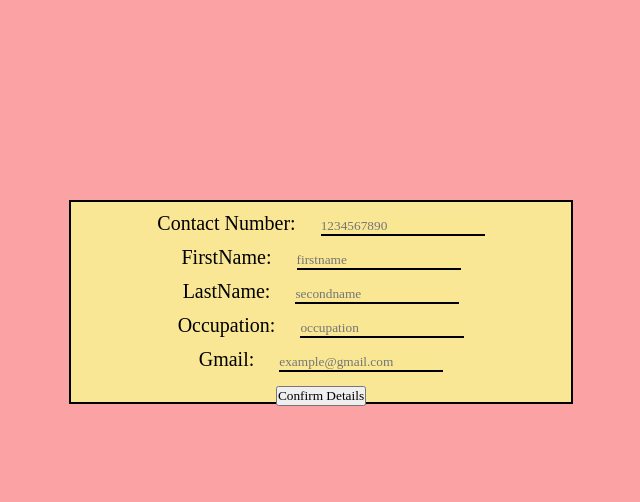
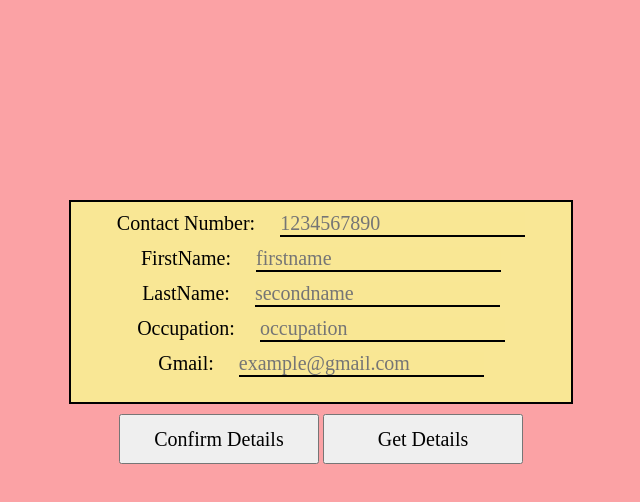
Before and after one commit to RonitBaranwal/ContactBook, a website: page public/index.html in a window 1280 px wide. Both pictures are taken after a click on the button "Confirm Details". Shown: the whole page, without its empty margins (319-959 px from the left). Drawn offline with Linux system fonts and the light colour scheme; no server answers.

Commit message:
yes another commit done today

```diff
--- a/package.json
+++ b/package.json
@@ -1,6 +1,7 @@
 {
     "dependencies": {
-        "express": "^4.18.2"
+        "express": "^4.18.2",
+        "mongodb": "^5.7.0"
     },
     "scripts": {
         "start": "node server.js"
@@ -8,7 +9,6 @@
     "name": "contactbook",
     "version": "1.0.0",
     "main": "server.js",
-    "devDependencies": {},
     "keywords": [],
     "author": "Ronit Kumar Baranwal",
     "license": "ISC",
--- /dev/null
+++ b/public/detail.css
@@ -0,0 +1,64 @@
+.container{
+  width: 400px;
+  text-align: center;
+}
+body{
+  display: flex;
+  align-items: center;
+  justify-content: center;
+  margin-top:250px ;
+  font-size: 24px;
+  background-color: brown;
+}
+input{
+  font-size: 20px;
+  border: none;
+}
+input:focus{
+  outline: none;
+}
+
+button {
+  animation: wiggle 2s linear infinite;
+}
+
+/* Keyframes */
+@keyframes wiggle {
+  0%, 7% {
+    transform: rotateZ(0);
+  }
+  15% {
+    transform: rotateZ(-15deg);
+  }
+  20% {
+    transform: rotateZ(10deg);
+  }
+  25% {
+    transform: rotateZ(-10deg);
+  }
+  30% {
+    transform: rotateZ(6deg);
+  }
+  35% {
+    transform: rotateZ(-4deg);
+  }
+  40%, 100% {
+    transform: rotateZ(0);
+  }
+}
+button {
+
+  margin-top: 20px;
+  height: 2em;
+  width: 3.5em;
+
+  background: #444;
+  background: linear-gradient(top, #555, #333);
+  border: none;
+  border-top: 3px solid orange;
+  border-radius: 0 0 0.2em 0.2em;
+  color: #fff;
+  font-family: Helvetica, Arial, Sans-serif;
+  font-size: 1em;
+  transform-origin: 50% 5em;
+}
--- a/public/index.html
+++ b/public/index.html
@@ -7,7 +7,7 @@
             content="width=device-width, initial-scale=1.0"
         />
         <title>Welcome to Contact Book</title>
-        <script src="script.js"></script>
+        <script src="script.js" defer></script>
         <link
             rel="stylesheet"
             href="style.css"
@@ -15,7 +15,6 @@
     </head>
     <body>
         <div class="container">
-
             <div class="contact">
                 <label
                     >Contact Number:
@@ -24,6 +23,8 @@
                         id="contacttxt"
                         placeholder="1234567890"
                         required
+                        minlength="10"
+                        maxlength="10"
                 /></label>
             </div>
             <div class="name">
@@ -67,12 +68,18 @@
                             placeholder="example@gmail.com"
                     /></label>
                 </div>
-                <div class="sub">
-                    <button id="submit">
-                        Confirm Details
-                    </button>
-                </div>
+
             </div>
+        </div>
+        <div class="sub">
+            <button id="submit">
+                Confirm Details
+            </button>
+            <a href="getDetails.html">
+            <button id="getdetails">
+                Get Details
+            </button>
+        </a>
         </div>
     </body>
 </html>
--- a/public/script.js
+++ b/public/script.js
@@ -1,5 +1,35 @@
 const contact = document.getElementById('contacttxt');
 const firstName = document.getElementById('firstnametxt');
 const secondName = document.getElementById('secondnametxt');
-const gmail = document.getElementById('gmail.txt');
+const gmail = document.getElementById('gmailtxt');
+
 const occupation = document.getElementById('occupationtxt');
+const submitBtn = document.getElementById('submit')
+console.log(submitBtn);
+const baseUrl = 'http://127.0.0.1:7000/info';
+const postInfo = async (e) => {
+  e.preventDefault();
+  const data = {
+    "ContactNumber": document.getElementById('contacttxt').value,
+    "FirstName": document.getElementById('firstnametxt').value,
+    'SecondName': document.getElementById('secondnametxt').value,
+    'Occupation': document.getElementById('occupationtxt').value,
+    'Gmail': document.getElementById('gmailtxt').value,
+  };
+  document.getElementById('contacttxt').value = '';
+  document.getElementById('firstnametxt').value = '';
+  document.getElementById('secondnametxt').value = '';
+  document.getElementById('gmailtxt').value = '';
+  document.getElementById('occupationtxt').value = '';
+  const data1 = await fetch(baseUrl , {
+      method: "POST",
+      headers: {
+          "Content-type": "application/json",
+      },
+      body: JSON.stringify(data),
+  });
+
+};
+
+submitBtn.addEventListener('click', postInfo);
+submitBtn.addEventListener('click', () => alert('data added success'));
--- a/public/style.css
+++ b/public/style.css
@@ -3,12 +3,15 @@
   margin: 0px;
   padding: 0px;
 }
-
+input{
+  font-size: 20px;
+}
 body{
   display: flex;
   background-color:  #f9616696;
   justify-content: center;
   align-items: center;
+  flex-flow: column;
 }
 .container{
   background-color: #f9e795;
@@ -32,3 +35,18 @@ input{
   margin-left: 20px;
   border-bottom: 2px solid black;
 }
+#submit{
+  width: 200px;
+  height: 50px;
+  font-size: 20px;
+  /* transform: scale(2.02); */
+}
+#submit:hover{
+  transform: scale(1.1);
+  transition: 0.5s;
+}
+#getdetails{
+  width: 200px;
+  height: 50px;
+  font-size: 20px;
+}
```
Also changed, not shown: db.js (added, +16 -0 lines), public/getDetails.html (added, +25 -0 lines), server.js (+21 -7 lines), public/details.js (added), 1 other file.
